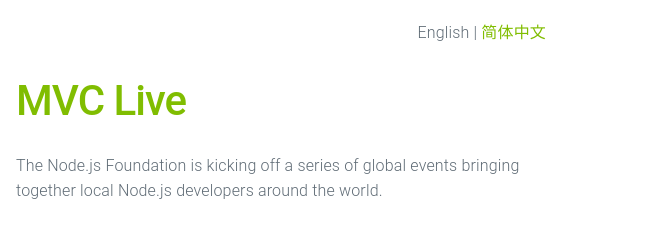
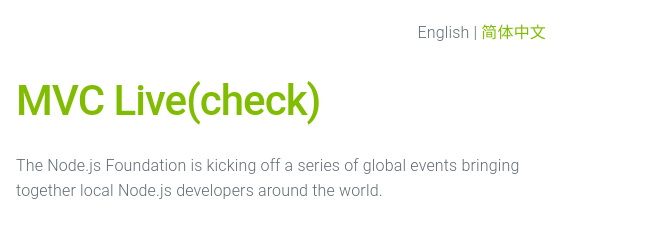
Before and after one commit to bramblespoc/mvcnodejs, a website: page index.html in a window 1280 px wide. Shown: the top 226 px of the page, 634-1280 px from the left. Drawn offline with Linux system fonts and the light colour scheme.

Commit message:
Update index.html

```diff
--- a/index.html
+++ b/index.html
@@ -137,7 +137,7 @@
       </div>
       <div class="column">
         <p>
-          <h2>MVC Live</h2>
+          <h2>MVC Live(check)</h2>
         </p>
         <p>The Node.js Foundation is kicking off a series of global events bringing together local Node.js developers
           around the world.</p>
```
